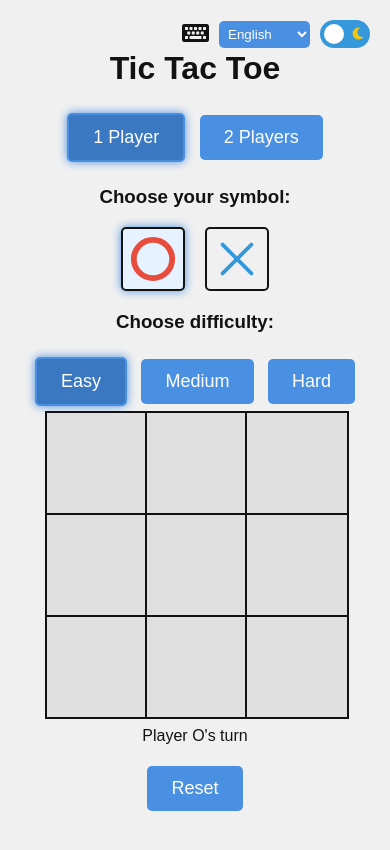
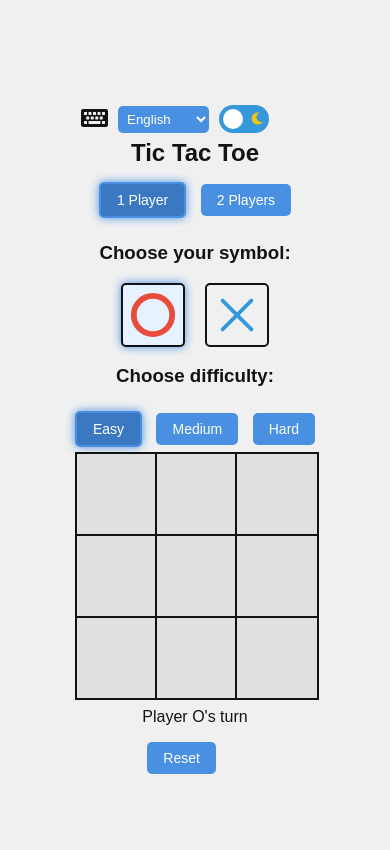
Before and after one commit to codingseb/Tic-tac-toe, a plain HTML site: page index.html in a window 390 px wide. Drawn offline with nearby package versions, Linux system fonts and the light colour scheme.

Commit message:
try something to make it a bit responsive

```diff
--- a/index.html
+++ b/index.html
@@ -65,8 +65,10 @@
         <div id="board"></div>
     </div>
 
-    <p id="message"></p>
-    <button id="resetBtn">Recommencer</button>
+    <div #id="status-bar">
+        <p id="message"></p>
+        <button id="resetBtn">Recommencer</button>
+    </div>
 
     <div id="shortcutPopup" class="popup">
         <div class="popup-content">
@@ -116,4 +118,5 @@
     <script src="js/theme.js"></script>
     <script src="js/init.js"></script>
 </body>
+
 </html>
--- a/js/animations.js
+++ b/js/animations.js
@@ -83,6 +83,7 @@ function createDrawAnimation() {
     blueX.querySelectorAll('.x-symbol').forEach(line => {
         line.style.stroke = '#0074d9';
         line.style.strokeWidth = '12';
+        line.style.strokeLinecap = 'round';
     });
     animationContainer.appendChild(blueX);
 
--- a/styles.css
+++ b/styles.css
@@ -107,7 +107,7 @@ input:checked+.slider .moon-icon {
 }
 
 #board {
-    position: absolute;
+    /* position: absolute; */
     top: 0;
     left: 0;
     display: grid;
@@ -401,3 +401,64 @@ body.light #languageSelect {
     height: 10px;
     transform: translate(-50%, -50%);
 }
+
+@media (max-width: 768px) {
+    body {
+      display: flex;
+      flex-direction: column;
+      padding: 10px;
+    }
+
+    .top-right-controls {
+      position: relative;
+      display: inline-flex;
+      justify-content: center;
+      margin-bottom: 10px;
+    }
+
+    h1 {
+      font-size: 24px;
+      margin-bottom: 10px;
+    }
+
+    #game-container {
+      width: 240px;
+      height: 240px;
+    }
+
+    #board {
+        grid-template-columns: repeat(3, 80px);
+    }
+
+    .cell {
+      width: 80px;
+      height: 80px;
+      display: flex;
+      justify-content: center;
+      align-items: center;
+    }
+
+    button {
+      font-size: 14px;
+      padding: 8px 16px;
+    }
+
+    #playerOptions {
+      display: flex;
+      flex-direction: column;
+      align-items: center;
+    }
+
+    .symbol-choice {
+      margin-bottom: 10px;
+    }
+
+    #message {
+        display: flex;
+    }
+
+    #resetBtn {
+      margin-top: 10px;
+      display: flex;
+    }
+  }
```
